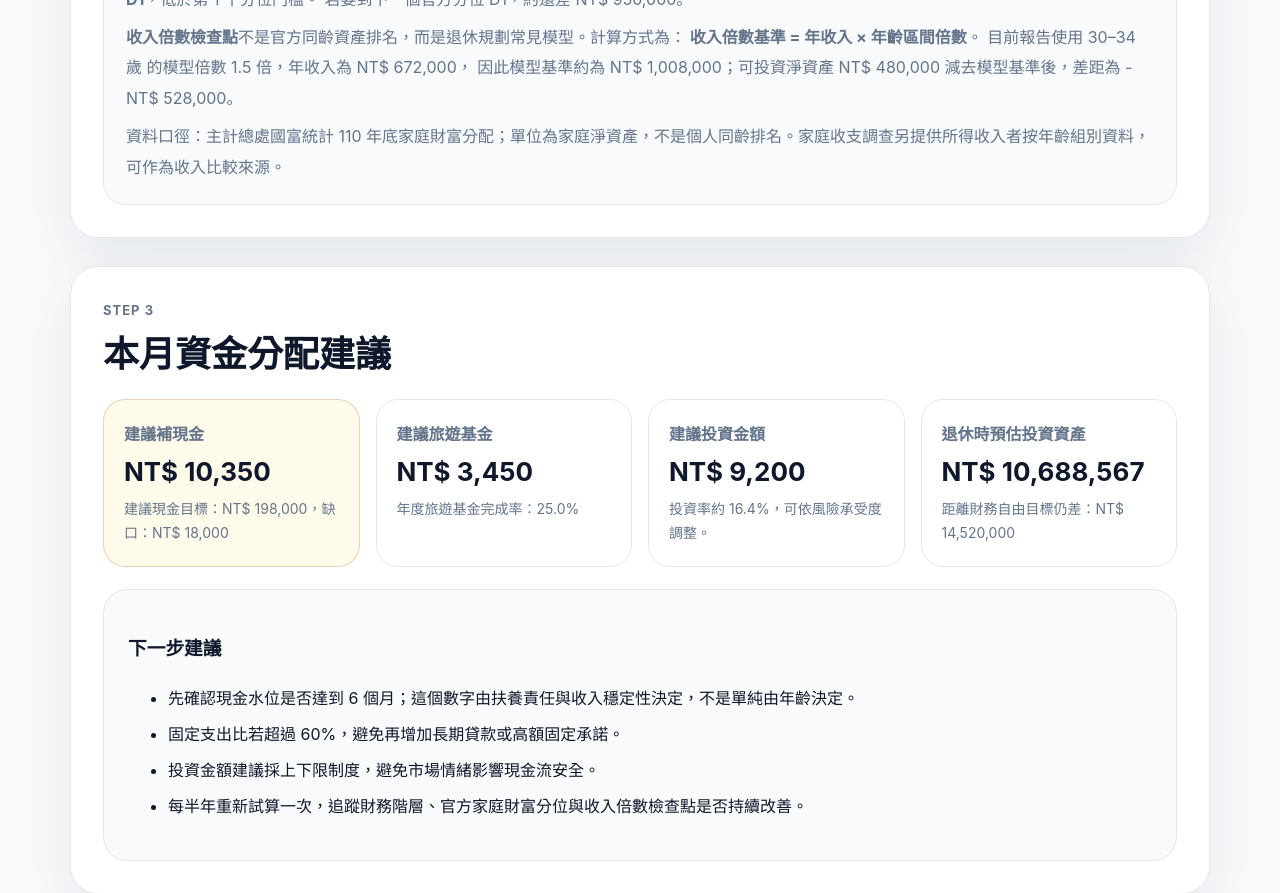
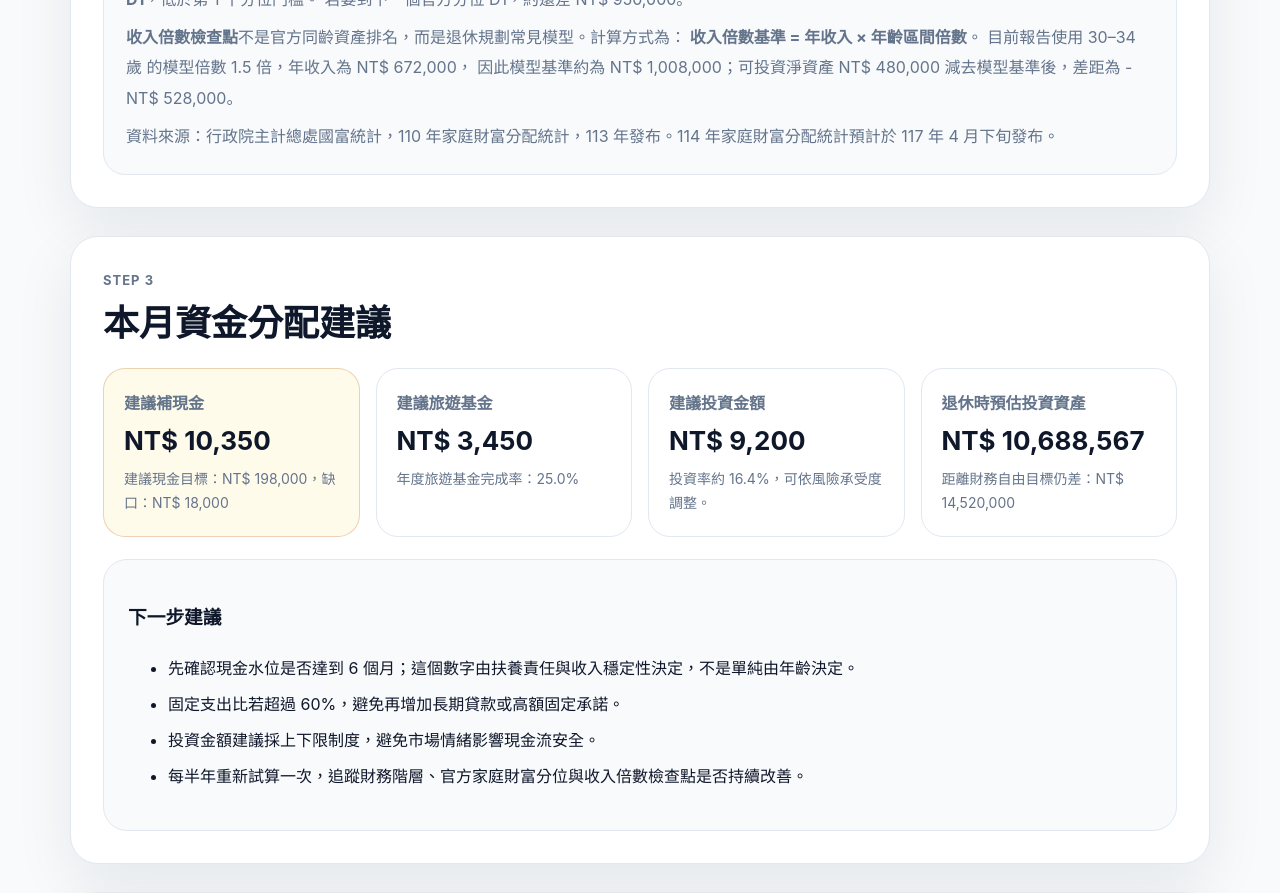
Before and after one commit to JulieChang/fire-pwa-complete, a React (Vite) app: page / in a window 1280 px wide. Shown: the part 5720-6613 px from the top of the page. Built offline with nearby package versions, Linux system fonts and the light colour scheme.

Commit message:
Add files via upload

```diff
--- a/src/App.jsx
+++ b/src/App.jsx
@@ -108,7 +108,7 @@ const taiwanHouseholdWealthDeciles = [
 ];
 
 const TAIWAN_HOUSEHOLD_WEALTH_MEDIAN = 8940000;
-const TAIWAN_OFFICIAL_SOURCE_NOTE = "資料口徑：主計總處國富統計 110 年底家庭財富分配；單位為家庭淨資產，不是個人同齡排名。家庭收支調查另提供所得收入者按年齡組別資料，可作為收入比較來源。";
+const TAIWAN_OFFICIAL_SOURCE_NOTE = "資料來源：行政院主計總處國富統計，110 年家庭財富分配統計，113 年發布。114 年家庭財富分配統計預計於 117 年 4 月下旬發布。";
 
 const getTaiwanHouseholdWealthPosition = (totalNetWorth) => {
   const value = Number(totalNetWorth) || 0;
--- a/src/articles.js
+++ b/src/articles.js
@@ -124,13 +124,16 @@ export const articles = [
     sections: [
       { heading: "為什麼同齡比較很吸引人", body: ["理財討論中，最常引起共鳴的問題就是：我這個年紀應該存多少錢？我是不是落後同齡人？這類問題很自然，因為人需要知道自己目前的位置。", "但網路上的平均存款數字常常缺乏脈絡。有人單身，有人有小孩；有人買房，有人租屋；有人收入高但負債也高。因此，比較時不能只看存款金額。"] },
       { heading: "官方統計要看對口徑", body: ["台灣官方資料最完整的是家庭收支調查與國富統計。家庭收支調查可用來看所得收入者按年齡組別的平均收入，也可看平均每戶家庭收支；國富統計則可用來看家庭財富分配與家庭淨資產分位。", "因此，本工具會把官方統計與理財模型分開呈現：官方統計用來看台灣家庭財富分位與家庭口徑參考；收入倍數法則作為退休規劃檢查點，不宣稱是官方個人排名。"] },
-      { heading: "台灣家庭財富分位怎麼看", body: ["家庭財富分位是以家庭淨資產排序，通常包含房地產、金融資產並扣除負債。若你的總淨資產高於某個十分位門檻，代表你接近或高於該家庭財富區間。", "這個指標適合用來看完整資產位置，但要注意它是家庭口徑，不是個人同齡排名。單身、雙薪家庭、已婚有子女、與父母同住等情境，都會讓比較結果需要不同解讀。"] },
+      { heading: "家庭財富分配統計的資料來源", body: ["資料來源：行政院主計總處國富統計，110 年家庭財富分配統計，113 年發布。114 年家庭財富分配統計預計於 117 年 4 月下旬發布。", "目前網站使用的 D1–D9 家庭財富十分位門檻，是依 110 年家庭財富分配統計整理而來。因為 114 年家庭財富分配統計尚未發布，所以網站不應寫成最新 114 年資料，而應清楚標示為 110 年資料、113 年發布。"] },
+      { heading: "台灣家庭財富分位怎麼看", body: ["家庭財富分位是以家庭淨資產排序，通常包含房地產、金融資產並扣除負債。若你的總淨資產高於某個十分位門檻，代表你接近或高於該家庭財富區間。", "目前工具採用的十分位參考值為：D1 143 萬、D2 319 萬、D3 490 萬、D4 677 萬、D5 894 萬、D6 1,171 萬、D7 1,547 萬、D8 2,134 萬、D9 3,391 萬。D5 也就是中位數，代表約一半家庭財富低於此水準、一半家庭高於此水準。", "這個指標適合用來看完整資產位置，但要注意它是家庭口徑，不是個人同齡排名。單身、雙薪家庭、已婚有子女、與父母同住等情境，都會讓比較結果需要不同解讀。"] },
+      { heading: "家庭財富分配與同齡比較有什麼差異", body: ["家庭財富分配統計是全體家庭戶的資產分布，不是只針對 30 歲、40 歲或 50 歲個人的排名。因此，它適合回答「我的家庭總淨資產大約落在台灣家庭財富分布的哪個位置」，不適合直接回答「我在同齡人裡排名第幾」。", "如果想看年齡差異，應搭配家庭收支調查中的年齡組別收入資料，或搭配收入倍數檢查點。這也是為什麼本工具把「台灣家庭財富分位」與「收入倍數檢查點」分開呈現。"] },
       { heading: "收入倍數法仍然有參考價值", body: ["若只說 40 歲應該存 500 萬，對年收入 80 萬與年收入 300 萬的人並不公平。收入倍數法會用你的年收入作為基準，例如 40–44 歲模型檢查點可能抓年收入 3 倍，積極基準可能是 5 倍。", "這種方法的好處是能反映收入差異，但它不是官方統計。比較精準的做法，是同時看台灣家庭財富分位、自己的收入倍數、現金水位與固定支出比。"] },
       { heading: "不同年齡的參考倍數", body: ["30 歲左右可以先以年收入 1 倍作為初步目標；35 歲可看 2 倍；40 歲可看 3 倍；45 歲可看 5 倍；50 歲之後則逐步朝 7 到 10 倍前進。這些不是硬性標準，而是用來檢查方向的財務里程碑。", "若目前低於穩健基準，不代表人生失敗，可能只是買房、轉職、照顧家庭或收入成長較晚。重點是找出可以改善的變因，例如提高儲蓄率、控制固定支出、增加收入或調整投資紀律。"] },
       { heading: "比較的目的是行動，不是焦慮", body: ["同齡比較容易讓人焦慮，所以網站上的比較結果應該搭配行動建議。例如低於穩健基準時，告訴使用者還差多少、若每月投入多少，可能需要多久追上，而不是只顯示落後。", "真正有價值的比較，是把焦慮轉成計畫。你不需要贏過所有人，只需要確認自己的現金流更安全、資產每年有進展、距離理想生活越來越近。"] },
     ],
     faq: [
       { question: "同齡比較是官方排名嗎？", answer: "不是。本工具會分開呈現官方統計參考與收入倍數模型。官方統計主要採家庭財富分位口徑；收入倍數檢查點則是退休規劃模型。" },
+      { question: "家庭財富分位的資料是哪一年？", answer: "目前採用行政院主計總處國富統計的 110 年家庭財富分配統計，該資料於 113 年發布；114 年家庭財富分配統計預計於 117 年 4 月下旬發布。" },
       { question: "為什麼不用平均存款？", answer: "平均存款容易被極端值影響，也無法反映收入、負債與家庭責任差異。" },
       { question: "低於同齡基準怎麼辦？", answer: "先檢查固定支出比與現金水位，再提高儲蓄率與投資紀律，不必因單一數字焦慮。" },
     ],
```
